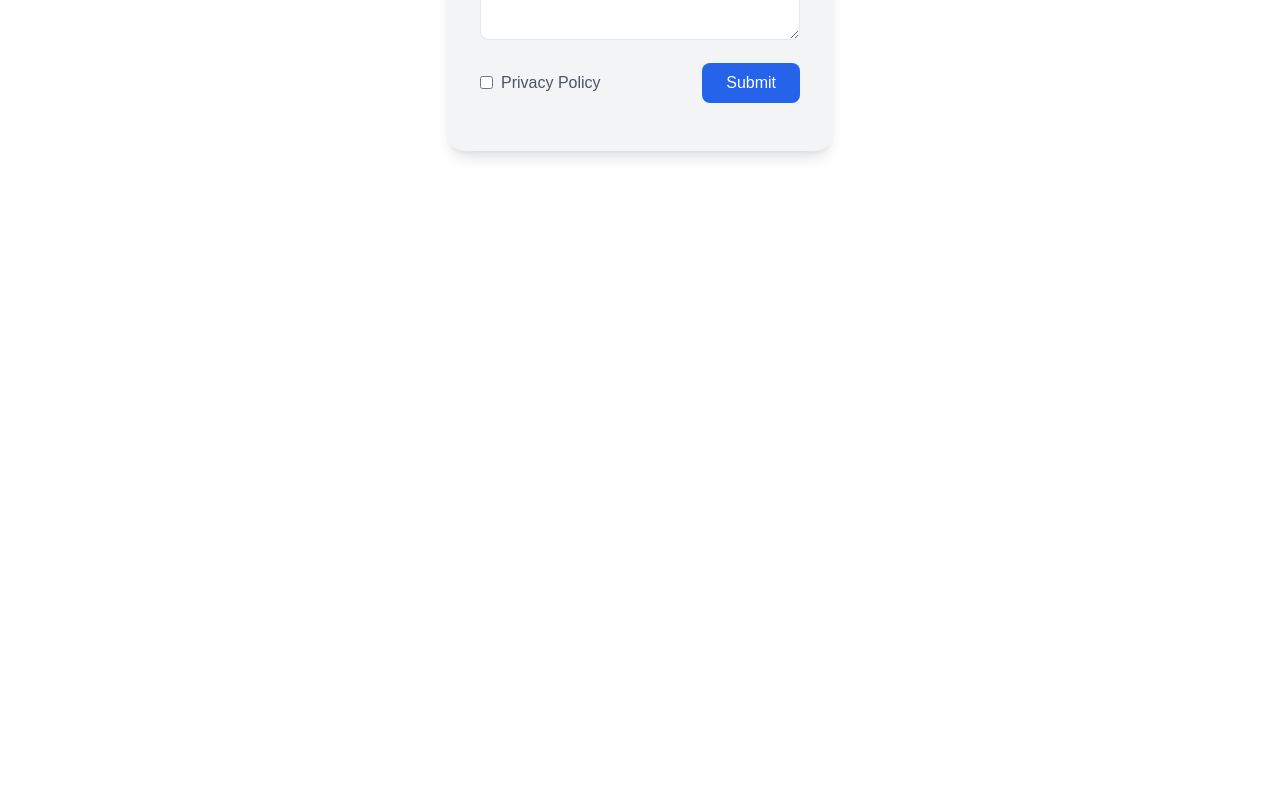
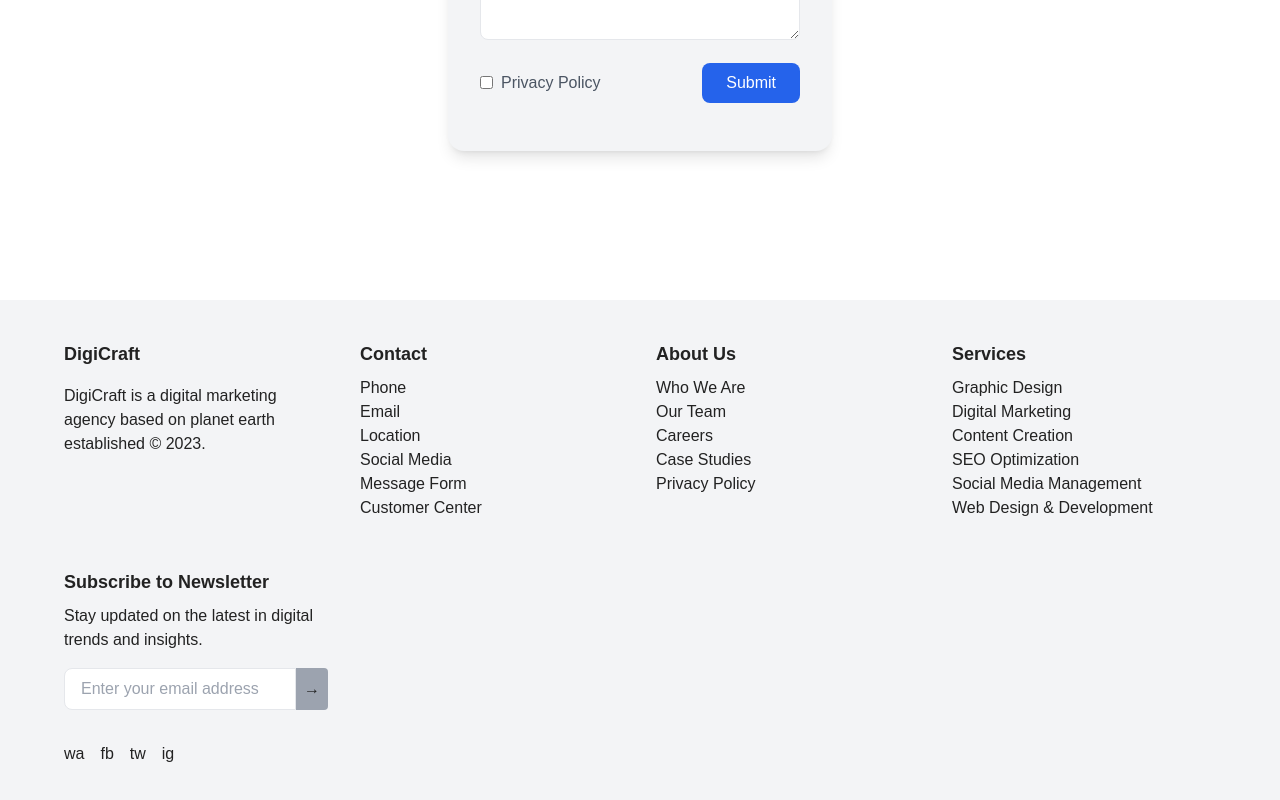
Before and after one commit to youssefalb/smmweb, a React (Create React App) app in the folder smmwebreact/: page / in a window 1280 px wide. Shown: the part 4310-5110 px from the top of the page. Before the commit the page ends 4610 px from the top, so only its background shows below. Built offline with nearby package versions, Linux system fonts and the light colour scheme.

Commit message:
Footer and TODOs

```diff
--- a/smmwebreact/src/App.tsx
+++ b/smmwebreact/src/App.tsx
@@ -9,6 +9,7 @@ import Services from './components/Services';
 import ConsultationSection from './components/ConsultationSection';
 import ContactForm from './components/ContactForm';
 import TeamSection from './components/TeamSection';
+import Footer from './components/Footer';
 function App() {
   return (
     <div>
@@ -20,6 +21,7 @@ function App() {
       <ConsultationSection />
       <TeamSection />
       <ContactForm />
+      <Footer />
     </div>
   );
 }
--- /dev/null
+++ b/smmwebreact/src/components/Footer.tsx
@@ -0,0 +1,77 @@
+import React from 'react';
+
+const Footer = () => {
+    return (
+        <footer className="bg-gray-100 text-black p-10">
+            <div className="max-w-6xl mx-auto grid grid-cols-1 md:grid-cols-2 lg:grid-cols-4 gap-8">
+                {/* Company Description */}
+                <div>
+                    <h2 className="font-bold text-lg mb-4">DigiCraft</h2>
+                    <p>DigiCraft is a digital marketing agency based on planet earth established © 2023.</p>
+
+                    {/* Newsletter Subscription */}
+                    <div className=" mt-28">
+                        <h3 className="font-bold text-lg mb-2">Subscribe to Newsletter</h3>
+                        <p className="mb-4">Stay updated on the latest in digital trends and insights.</p>
+                        <div className="flex">
+                            <input
+                                type="text"
+                                placeholder="Enter your email address"
+                                className="w-full px-4 py-2 border rounded-l-lg text-gray-700 focus:outline-none focus:border-blue-500"
+                            />
+                            <button className="bg-gray-400 p-2 rounded-r">→</button>
+                        </div>
+                    </div>
+                </div>
+
+                {/* Contact */}
+                <div>
+                    <h3 className="font-bold text-lg mb-2">Contact</h3>
+                    <ul>
+                        <li>Phone</li>
+                        <li>Email</li>
+                        <li>Location</li>
+                        <li>Social Media</li>
+                        <li>Message Form</li>
+                        <li>Customer Center</li>
+                    </ul>
+                </div>
+
+                {/* About Us */}
+                <div>
+                    <h3 className="font-bold text-lg mb-2">About Us</h3>
+                    <ul>
+                        <li>Who We Are</li>
+                        <li>Our Team</li>
+                        <li>Careers</li>
+                        <li>Case Studies</li>
+                        <li>Privacy Policy</li>
+                    </ul>
+                </div>
+
+                {/* Services */}
+                <div>
+                    <h3 className="font-bold text-lg mb-2">Services</h3>
+                    <ul>
+                        <li>Graphic Design</li>
+                        <li>Digital Marketing</li>
+                        <li>Content Creation</li>
+                        <li>SEO Optimization</li>
+                        <li>Social Media Management</li>
+                        <li>Web Design & Development</li>
+                    </ul>
+                </div>
+
+                {/* Social Media Icons */}
+                <div className="flex justify-center lg:justify-start mt-8 lg:mt-0">
+                    <a href="#" className="mr-4">wa</a>
+                    <a href="#" className="mr-4">fb</a>
+                    <a href="#" className="mr-4">tw</a>
+                    <a href="#" className="mr-4">ig</a>
+                </div>
+            </div>
+        </footer>
+    );
+};
+
+export default Footer;
```
Also changed, not shown: 1 other file (tests, documents, lock files or other folders).
